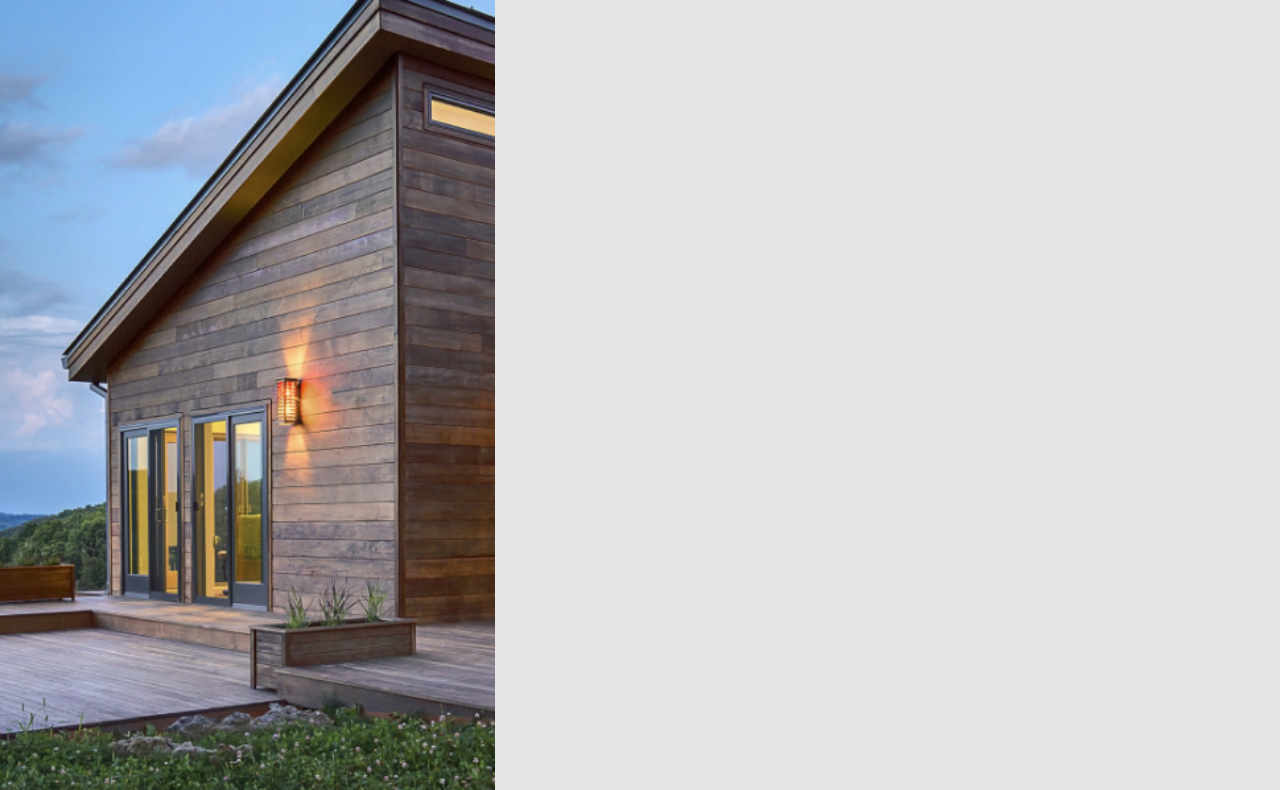
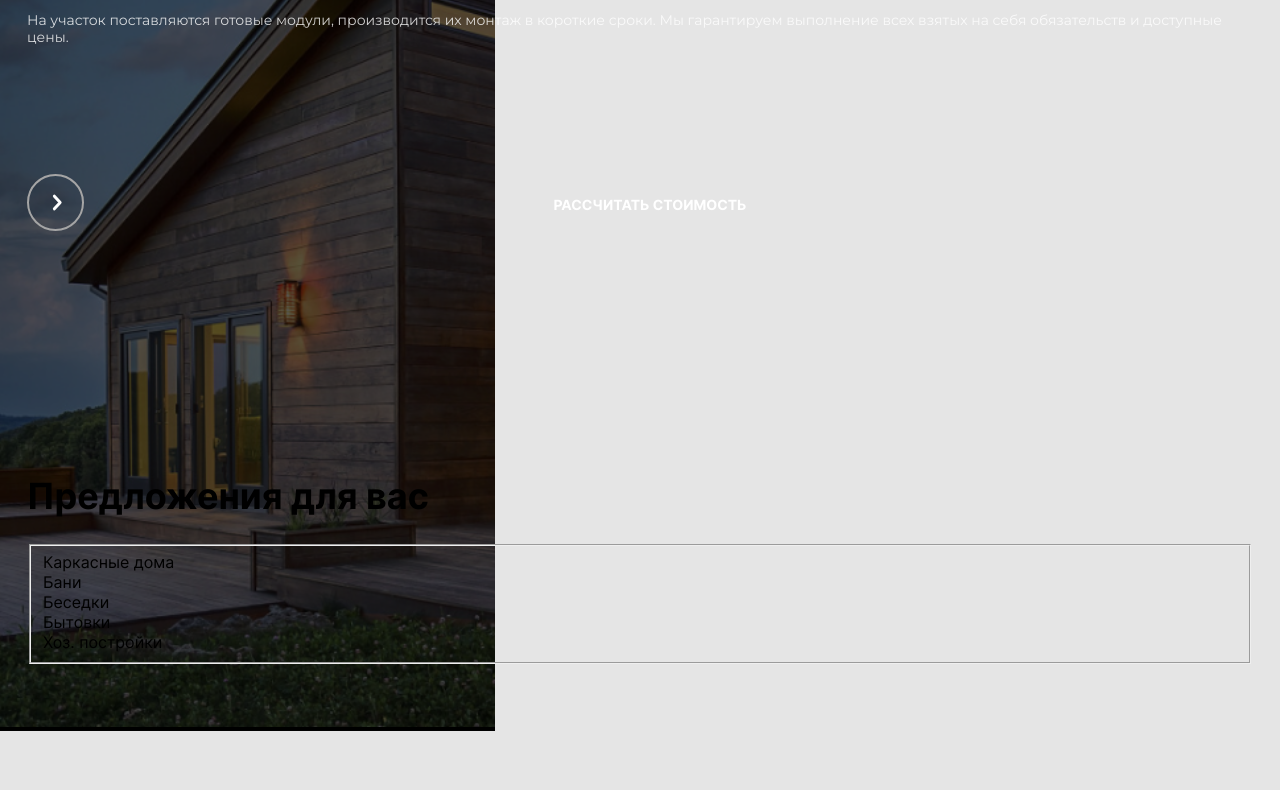
Before and after one commit to mydreamfantasy/DomStroy, a website: page source/index.html in a window 1280 px wide. Shown: the part 698-1488 px from the top of the page. Drawn offline with nearby package versions, Linux system fonts and the light colour scheme; files that its build step writes are made by us from their sources.

Commit message:
Добавлена стилизация постера

```diff
--- a/source/index.html
+++ b/source/index.html
@@ -98,32 +98,67 @@
     </div>
   </header>
   <main class="main container">
-    <section class="main-poster main__wrapper">
+    <section class="main-poster main__wrapper--poster">
       <div class="container-content">
         <h1 class="main-poster__title">Строительство дачных домов и коттеджей</h1>
         <p class="main-poster__text">На участок поставляются готовые модули, производится их монтаж в короткие сроки. Мы
           гарантируем выполнение всех взятых на себя обязательств и доступные цены.</p>
-
         <div class="main-poster__image-wrapper image-wrapper">
-          <picture>
-            <!-- <source type="image/webp" media="(min-width: 1440px)"
-              srcset="img/poster/desktop-jar.webp 1x, img/poster/desktop-jar@2x.webp 2x">
-            <source type="image/webp" media="(min-width: 768px)"
-              srcset="img/poster/tablet-jar.webp 1x, img/poster/tablet-jar@2x.webp 2x">
-            <source type="image/webp" srcset="img/poster/mobile-jar.webp 1x, img/poster/mobile-jar@2x.webp 2x">
-            <source media=" (min-width: 1440px)"
-              srcset="img/poster/desktop-jar.png 1x, img/poster/desktop-jar@2x.png 2x">
-            <source media="(min-width: 768px)" srcset="img/poster/tablet-jar.png 1x, img/poster/tablet-jar@2x.png 2x"> -->
-            <img class="main-poster__image" src="img/posters/poster-mobile.png" alt="Дом, построенный нами."
-              srcset="img/posters/poster-mobile@2x.png 2x" width="495" height="709">
-          </picture>
+          <img class="main-poster__image" src="img/posters/poster-mobile.png" alt="Дом, построенный нами."
+            srcset="img/posters/poster-mobile@2x.png 2x" width="495" height="709">
         </div>
         <div class="main-poster__button-wrapper"><a href="form.html" class="main-poster__link button">
-            <span class="main-poster__text button__text"> Подобрать программу</span>
+            <span class="main-poster__button button__text">Рассчитать стоимость</span>
           </a>
         </div>
       </div>
-
+    </section>
+    <section class="main-offers main__wrapper--offers">
+      <h2 class="main-offers__title title">
+        Предложения для вас
+      </h2>
+      <form class="main-offers__form" action="#" autocomplete="off">
+        <fieldset id="houses" class="main-offers__form-houses offers-radio-button">
+          <legend class="visually-hidden">Выбор дома</legend>
+          <ul class="offers-radio-button__list reset-list">
+            <li class="offers-radio-button__item reset-item">
+              <label class="offers-radio-button__control">
+                <input class="offers-radio-button__control-input visually-hidden" type="radio" name="house-group"
+                  value="true" checked /><span class="offers-radio-button__control-mark"></span>
+                <span class="offers-radio-button__control-program">Каркасные дома</span>
+              </label>
+            </li>
+            <li class="offers-radio-button__item reset-item">
+              <label class="offers-radio-button__control">
+                <input class="offers-radio-button__control-input visually-hidden" type="radio" name="house-group"
+                  value="true" /><span class="offers-radio-button__control-mark"></span>
+                <span class="offers-radio-button__control-program">Бани</span>
+              </label>
+            </li>
+            <li class="offers-radio-button__item reset-item">
+              <label class="offers-radio-button__control">
+                <input class="offers-radio-button__control-input visually-hidden" type="radio" name="house-group"
+                  value="true" /><span class="offers-radio-button__control-mark"></span>
+                <span class="offers-radio-button__control-program">Беседки</span>
+              </label>
+            </li>
+            <li class="offers-radio-button__item reset-item">
+              <label class="offers-radio-button__control">
+                <input class="offers-radio-button__control-input visually-hidden" type="radio" name="house-group"
+                  value="true" /><span class="offers-radio-button__control-mark"></span>
+                <span class="offers-radio-button__control-program">Бытовки</span>
+              </label>
+            </li>
+            <li class="offers-radio-button__item reset-item">
+              <label class="offers-radio-button__control">
+                <input class="offers-radio-button__control-input visually-hidden" type="radio" name="house-group"
+                  value="true" /><span class="offers-radio-button__control-mark"></span>
+                <span class="offers-radio-button__control-program">Хоз. постройки</span>
+              </label>
+            </li>
+          </ul>
+        </fieldset>
+      </form>
     </section>
   </main>
 
--- a/source/sass/blocks/main-logo.scss
+++ b/source/sass/blocks/main-logo.scss
@@ -1,5 +1,5 @@
 .main-logo {
-  margin: 25px 30px 56px;
+  margin: 25px 30px 16px;
   padding: 0;
 }
 
--- a/source/sass/blocks/main-navigation.scss
+++ b/source/sass/blocks/main-navigation.scss
@@ -4,7 +4,7 @@
 
 .main-navigation__toggle {
   position: absolute;
-  top: -108px;
+  top: -70px;
   right: 11px;
   z-index: 2;
   display: block;
@@ -99,7 +99,7 @@
   padding: 0;
   list-style-type: none;
   overflow: hidden;
-  margin: 0 36px;
+  margin: 40px 36px 0;
 
   @media (min-width: $medium-width) {
     display: flex;
--- /dev/null
+++ b/source/sass/blocks/main-offer.scss
@@ -0,0 +1 @@
+//
--- /dev/null
+++ b/source/sass/blocks/main-poster.scss
@@ -0,0 +1,61 @@
+.main-poster__title,
+.main-poster__text,
+.main-poster__button {
+  color: $white-color;
+}
+
+.main-poster__title {
+  font-weight: 700;
+  font-size: 34px;
+  line-height: 40px;
+}
+
+.main-poster__text {
+  font-family: $montserrat;
+  font-weight: 500;
+  font-size: 14px;
+  line-height: 17px;
+  opacity: 0.8;
+}
+
+.main-poster__image-wrapper {
+  position: absolute;
+  top: 0;
+  left: 0;
+  z-index: -1;
+  background: $black-color;
+}
+
+.main-poster__image {
+  opacity: 0.35;
+}
+
+.main-poster__button-wrapper {
+  margin-top: 148px;
+  position: relative;
+}
+
+.main-poster__link {
+  display: block;
+  text-align: center;
+  text-decoration: none;
+  padding-left: 20px;
+
+  &::before {
+    content: "";
+    position: absolute;
+    top: -20px;
+    left: 0;
+    width: 57px;
+    height: 57px;
+    background-image: url("../img/arrow.svg");
+    background-repeat: no-repeat;
+  }
+}
+
+.main-poster__button {
+  font-weight: 700;
+  font-size: 14px;
+  line-height: 17px;
+  text-transform: uppercase;
+}
--- /dev/null
+++ b/source/sass/blocks/main.scss
@@ -0,0 +1,9 @@
+.main__wrapper--poster {
+  position: relative;
+  padding: 125px 27px 170px;
+}
+
+.main__wrapper--offers {
+  position: relative;
+  padding: 64px 27px 133px;
+}
--- /dev/null
+++ b/source/sass/blocks/offers-radio-button.scss
@@ -0,0 +1 @@
+//
--- a/source/sass/blocks/page-body.scss
+++ b/source/sass/blocks/page-body.scss
@@ -3,7 +3,7 @@
   position: relative;
   margin: 0;
   padding: 0;
-  font-family: "Oswald", "Arial", sans-serif;
+  font-family: $inter;
   font-weight: 400;
   box-sizing: border-box;
   overflow-x: hidden;
--- /dev/null
+++ b/source/sass/blocks/title.scss
@@ -0,0 +1,6 @@
+.title {
+  font-weight: 700;
+  font-size: 36px;
+  line-height: 36px;
+  color: $black-color;
+}
--- a/source/sass/global/variables.scss
+++ b/source/sass/global/variables.scss
@@ -27,3 +27,4 @@ $retina-resolution: 2dppx;
 
 // fonts
 $inter: "Inter", "Arial", sans-serif;
+$montserrat: "Montserrat", "Arial", sans-serif;
--- a/source/sass/style.scss
+++ b/source/sass/style.scss
@@ -9,3 +9,8 @@
 @import "blocks/contacts.scss";
 @import "blocks/social.scss";
 @import "blocks/callback.scss";
+@import "blocks/main.scss";
+@import "blocks/main-poster.scss";
+@import "blocks/main-offer.scss";
+@import "blocks/title.scss";
+@import "blocks/offers-radio-button.scss";
```
Also changed, not shown: source/img/posters/shadow.png (added).
